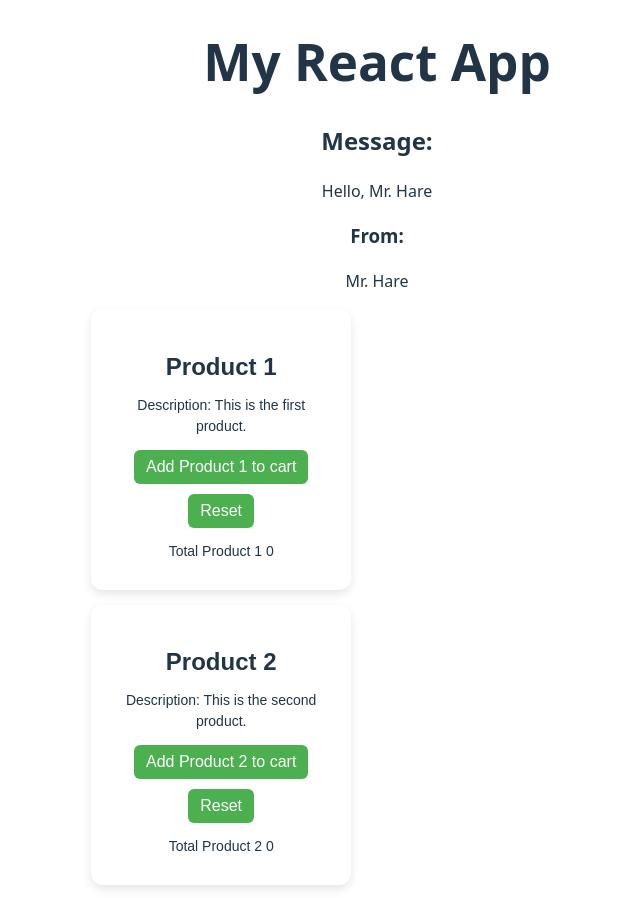
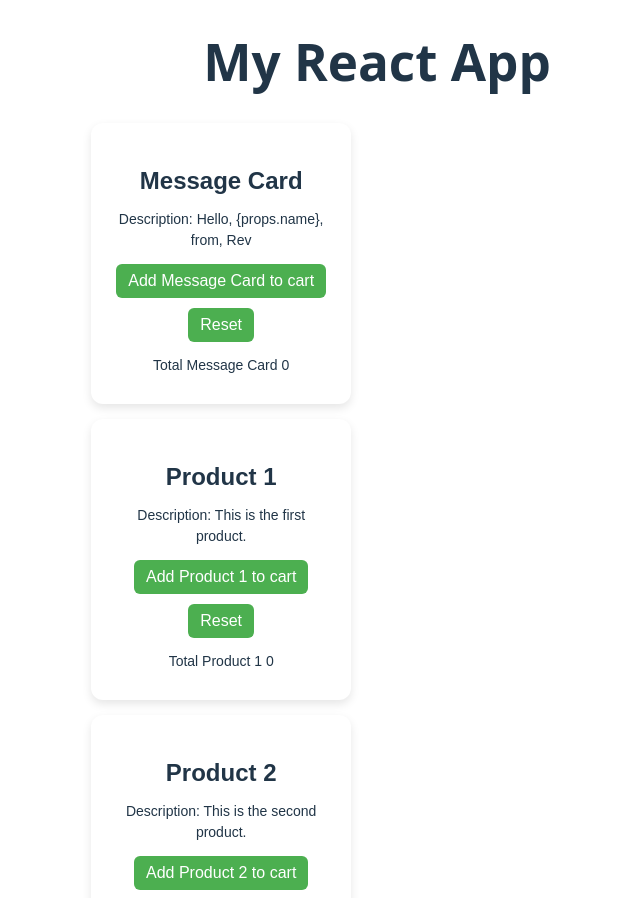
Before and after one commit to canyon-crest/react-app-victor-rrev, a React (Vite) app: page / in a window 1280 px wide. Shown: the part 1906-2804 px from the top of the page, without its empty margins (263-903 px from the left). Built offline with nearby package versions, Linux system fonts and the light colour scheme.

Commit message:
Real Final React App
don't mind the other final one

```diff
--- a/src/message.jsx
+++ b/src/message.jsx
@@ -1,13 +1,14 @@
-import React from "react";
+import Card from "./card";
 
 function Message(props) {
   return (
     <div>
-      <h2>Message:</h2>
+      <Card name="Message Card" description="Hello, {props.name}, from, Rev" />
+      {/*<h2>Message:</h2>
       <p>Hello, {props.name}</p>
 
       <h3>From:</h3>
-      <p>{props.name}</p>
+      <p>rev</p>*/}
     </div>
   );
 }
```
